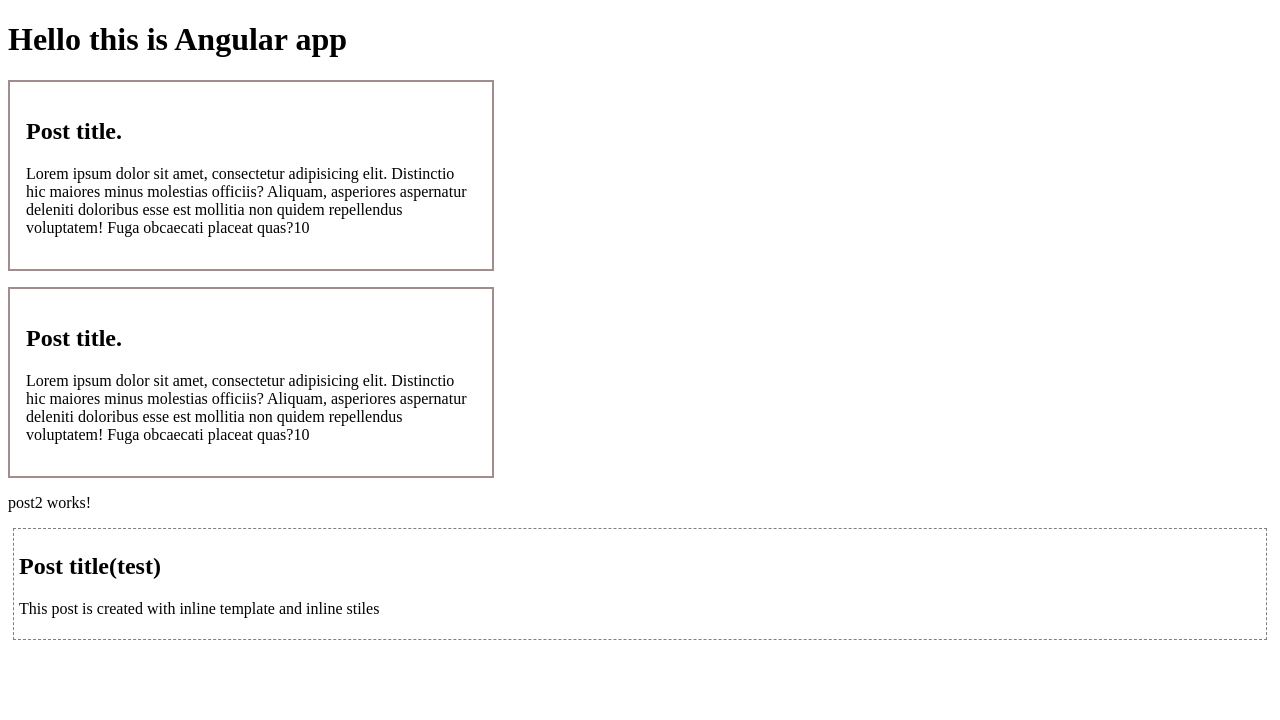
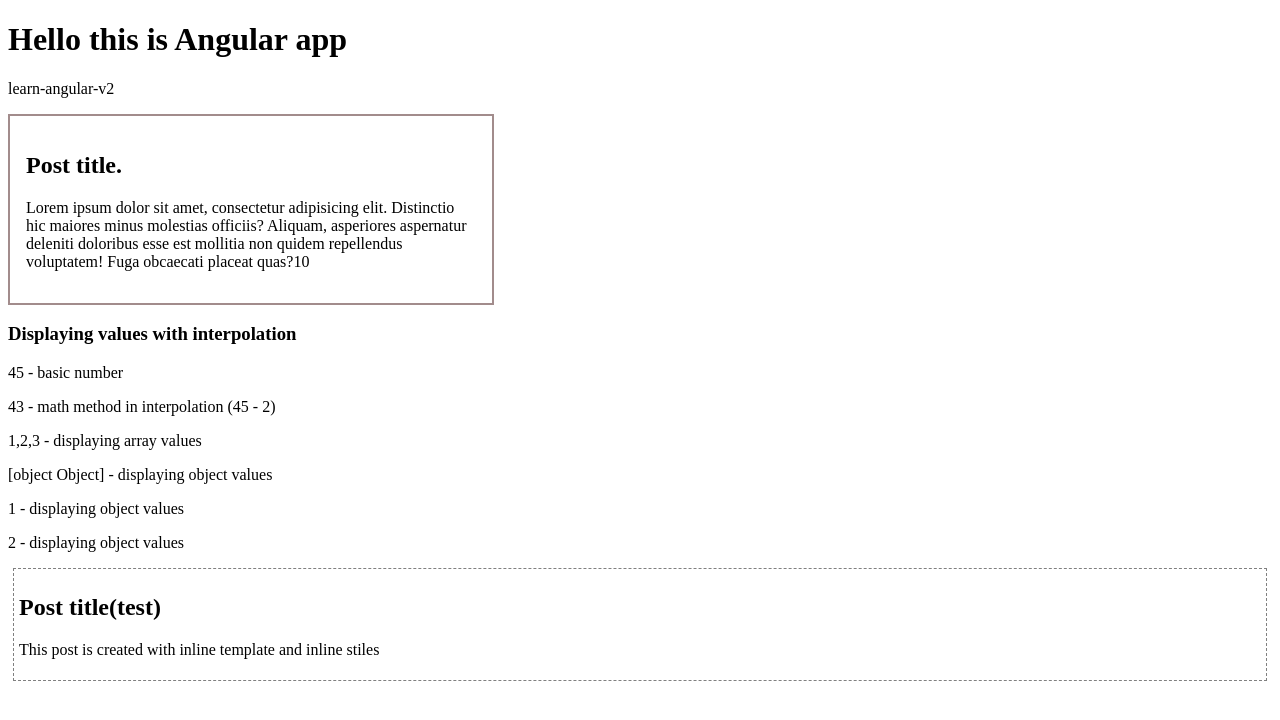
Before and after one commit to RamanSlinka/learn-angular-v2, an Angular app: page / in a window 1280 px wide. Shown: the top 720 px of the page. Built offline with nearby package versions, Linux system fonts and the light colour scheme.

Commit message:
Displaying values with interpolation

```diff
--- a/src/app/app.component.html
+++ b/src/app/app.component.html
@@ -1,6 +1,5 @@
 <h1>Hello this is Angular app</h1>
-
-<app-post></app-post>
+<p>{{title}}</p>
 <app-post></app-post>
 <app-post2></app-post2>
 <app-post3></app-post3>
--- a/src/app/post2/post2.component.html
+++ b/src/app/post2/post2.component.html
@@ -1 +1,7 @@
-<p>post2 works!</p>
+<h3>{{title}}</h3>
+<p>{{number + ' - basic number'}}</p>
+<p>{{number - 2 + ' - math method in interpolation (45 - 2)'}}</p>
+<p>{{array + ' - displaying  array values'}}</p>
+<p>{{object + ' - displaying object values'}}</p>
+<p>{{object.a + ' - displaying object values'}}</p>
+<p>{{object.b.c + ' - displaying object values'}}</p>
--- a/src/app/post2/post2.component.ts
+++ b/src/app/post2/post2.component.ts
@@ -1,4 +1,4 @@
-import { Component } from '@angular/core';
+import {Component} from '@angular/core';
 
 @Component({
   selector: 'app-post2',
@@ -6,5 +6,8 @@ import { Component } from '@angular/core';
   styleUrls: ['./post2.component.scss']
 })
 export class Post2Component {
-
+  title = 'Displaying values with interpolation'
+  number = 45
+  array = [1, 2 , 3]
+  object = {a:1, b: {c:2}}
 }
```
